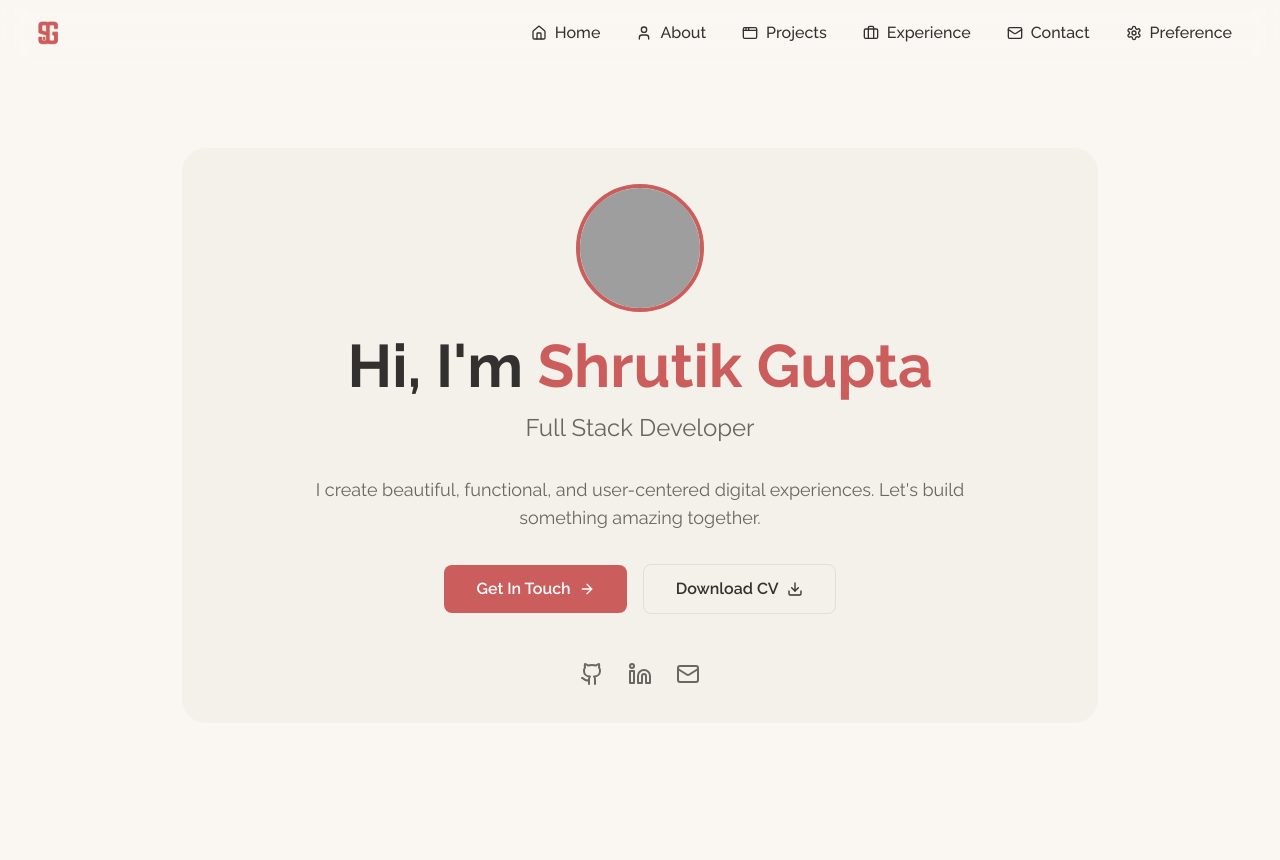
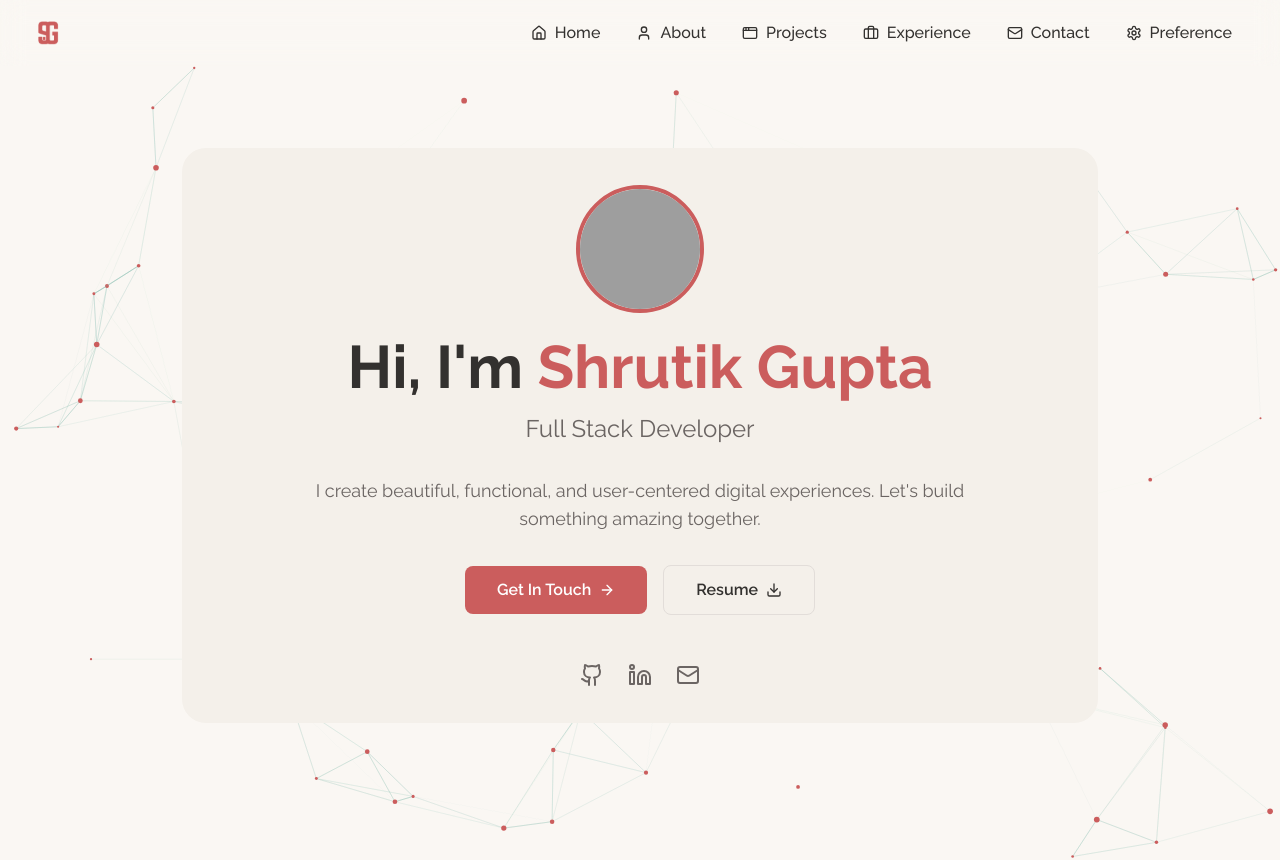
Before and after one commit to shrutik-gupta/portfolio, a React (Vite) app in the folder frontend/: page / in a window 1280 px wide. Shown: the top 860 px of the page. Built offline with nearby package versions, Linux system fonts and the light colour scheme; grey boxes are pictures that could not be loaded.

Commit message:
added particles to hero and added a lost page

```diff
--- a/frontend/index.html
+++ b/frontend/index.html
@@ -3,6 +3,7 @@
   <head>
     <meta charset="UTF-8" />
     <meta name="viewport" content="width=device-width, initial-scale=1.0" />
+    <link rel="icon" href="src/assets/logo.png">
     <title>Shrutik Gupta</title>
   </head>
   <body>
--- a/frontend/package.json
+++ b/frontend/package.json
@@ -10,6 +10,8 @@
     "preview": "vite preview"
   },
   "dependencies": {
+    "@tsparticles/all": "^3.8.1",
+    "@tsparticles/react": "^3.0.0",
     "lucide-react": "^0.511.0",
     "process": "^0.11.10",
     "react": "^19.1.0",
--- a/frontend/src/App.jsx
+++ b/frontend/src/App.jsx
@@ -8,6 +8,7 @@ import Projects from './pages/Projects';
 import Experience from './pages/Experience';
 import ContactMe from './pages/ContactMe';
 import About from './pages/About';
+import NotFound from './pages/NotFound';
 
 function App() {
   return (
@@ -21,6 +22,7 @@ function App() {
             <Route path="/experience" element={<Experience />} />
             <Route path="/contact" element={<ContactMe />} />
             <Route path="/preferences" element={<Preference />} />
+            <Route path="*" element={<NotFound />} />
           </Routes>
         </div>
       </Router>
--- /dev/null
+++ b/frontend/src/components/HeroParticle.jsx
@@ -0,0 +1,99 @@
+import Particles, { initParticlesEngine } from "@tsparticles/react";
+import { useEffect, useMemo, useState } from "react";
+// import { loadAll } from "@/tsparticles/all"; // if you are going to use `loadAll`, install the "@tsparticles/all" package too.
+// import { loadFull } from "tsparticles"; // if you are going to use `loadFull`, install the "tsparticles" package too.
+import { loadSlim } from "@tsparticles/slim"; // if you are going to use `loadSlim`, install the "@tsparticles/slim" package too.
+// import { loadBasic } from "@tsparticles/basic"; // if you are going to use `loadBasic`, install the "@tsparticles/basic" package too.
+
+
+
+const HeroParticle = (props) => {
+
+    const [init, setInit] = useState(false);
+    // this should be run only once per application lifetime
+    useEffect(() => {
+        initParticlesEngine(async (engine) => {
+            // you can initiate the tsParticles instance (engine) here, adding custom shapes or presets
+            // this loads the tsparticles package bundle, it's the easiest method for getting everything ready
+            // starting from v2 you can add only the features you need reducing the bundle size
+            //await loadAll(engine);
+            //await loadFull(engine);
+            await loadSlim(engine);
+            //await loadBasic(engine);
+        }).then(() => {
+            setInit(true);
+        });
+    }, []);
+
+    const particlesLoaded = (container) => {
+        console.log(container);
+    };
+
+    const getCSSVariable = (name) => {
+        const value = getComputedStyle(document.documentElement).getPropertyValue(name).trim();
+        return `rgb(${value.replace(/\s+/g, ',')})`;
+    };
+
+    const options = useMemo(() => {
+        const linkColor = getCSSVariable('--color-accent-secondary');
+        const particleColor = getCSSVariable('--color-accent-primary');
+
+        return {
+            background: {
+                color: {
+                    value: "transparent", // or inherit if needed
+                },
+            },
+            fpsLimit: 120,
+            interactivity: {
+                events: {
+                    onClick: { enable: true, mode: "repulse" },
+                    onHover: { enable: true, mode: "grab" },
+                },
+                modes: {
+                    push: { distance: 200, duration: 15 },
+                    grab: { distance: 150 },
+                },
+            },
+            particles: {
+                color: { value: particleColor },
+                links: {
+                    color: linkColor,
+                    distance: 150,
+                    enable: true,
+                    opacity: 0.3,
+                    width: 1,
+                },
+                move: {
+                    direction: "none",
+                    enable: true,
+                    outModes: { default: "bounce" },
+                    random: true,
+                    speed: 1,
+                    straight: false,
+                },
+                number: {
+                    density: { enable: true },
+                    value: 150,
+                },
+                opacity: { value: 1.0 },
+                shape: { type: "circle" },
+                size: { value: { min: 1, max: 3 } },
+            },
+            detectRetina: true,
+        };
+    }, []);
+
+
+
+    return (
+        <Particles
+            id={props.id}
+            init={particlesLoaded}
+            options={options}
+            className="absolute top-0 left-0 w-full h-full"
+        />
+    );
+};
+
+export default HeroParticle;
--- a/frontend/src/index.css
+++ b/frontend/src/index.css
@@ -100,3 +100,7 @@ body{
       rgb(var(--color-bg-secondary)) 50%,
       rgb(var(--color-bg-tertiary)) 100%);
 }
+
+#hero {
+    contain: paint;
+}
--- a/frontend/src/pages/Hero.jsx
+++ b/frontend/src/pages/Hero.jsx
@@ -1,17 +1,17 @@
-import React from 'react'
-import { ArrowRight, Github, Linkedin, Mail, Download, Code, Briefcase, User, MessageSquare } from 'lucide-react';
-import profile from '../assets/profile.png'
-import process from 'process'
+import React from 'react';
+import { ArrowRight, Github, Linkedin, Mail, Download } from 'lucide-react';
+import profile from '../assets/profile.png';
+import process from 'process';
+import HeroParticle from '../components/HeroParticle';
 
 const Hero = () => {
     const backendBaseUrl = process.env.REACT_APP_BACKEND_URL || 'http://localhost:3000';
-    console.log('Backend URL:', backendBaseUrl); // Add this line
-    console.log('All env vars:', process.env); // Add this line
-
     return (
-        <div>
-            <section id="hero" className="min-h-screen flex items-center justify-center px-4 sm:px-6 lg:px-8">
-                <div className="mx-auto text-center bg-bg-secondary px-[10%] py-[3%] rounded-3xl mb-[5%]">
+        <section id="hero" className="relative min-h-screen flex items-center justify-center px-4 sm:px-6 lg:px-8">
+            <div className="absolute inset-0 z-0">
+                <HeroParticle />
+            </div>
+            <div className="relative mx-auto text-center bg-bg-secondary px-[10%] py-[3%] rounded-3xl mb-[5%] z-10"> {/* Added relative and z-10 for content to be above particles */}
                 <div className="mb-8">
                     <img
                         src={profile}
@@ -45,9 +45,8 @@ const backendBaseUrl = process.env.REACT_APP_BACKEND_URL || 'http://localhost:30
                         rel="noopener noreferrer"
                         className="border border-border-default text-text-primary px-8 py-3 rounded-lg font-semibold hover:bg-bg-hover transition-colors flex items-center gap-2"
                     >
-                            Download CV <Download className="w-4 h-4" />
+                        Resume <Download className="w-4 h-4" />
                     </a>
-
                 </div>
 
                 <div className="flex justify-center gap-6">
@@ -63,8 +62,7 @@ const backendBaseUrl = process.env.REACT_APP_BACKEND_URL || 'http://localhost:30
                 </div>
             </div>
         </section>
-        </div>
-    )
-}
+    );
+};
 
-export default Hero
+export default Hero;
--- /dev/null
+++ b/frontend/src/pages/NotFound.jsx
@@ -0,0 +1,24 @@
+import React from 'react';
+import { Link } from 'react-router-dom';
+import Navbar from '../components/Navbar';
+
+const NotFound = () => {
+  return (
+    <>
+    <Navbar/>
+    <div className="min-h-screen flex flex-col justify-center items-center text-center bg-bg-primary text-text-primary px-4">
+      <h1 className="text-6xl font-bold mb-4">404</h1>
+      <p className="text-2xl mb-6">Oops! We don't have that page.</p>
+      <Link
+        to="/"
+        className="text-accent-primary hover:underline text-lg"
+      >
+        Go back to Home
+      </Link>
+    </div>
+    </>
+
+  );
+};
+
+export default NotFound;
```
Also changed, not shown: 1 other file (tests, documents, lock files or other folders). Lines whose indentation alone changed are shown as unchanged.
